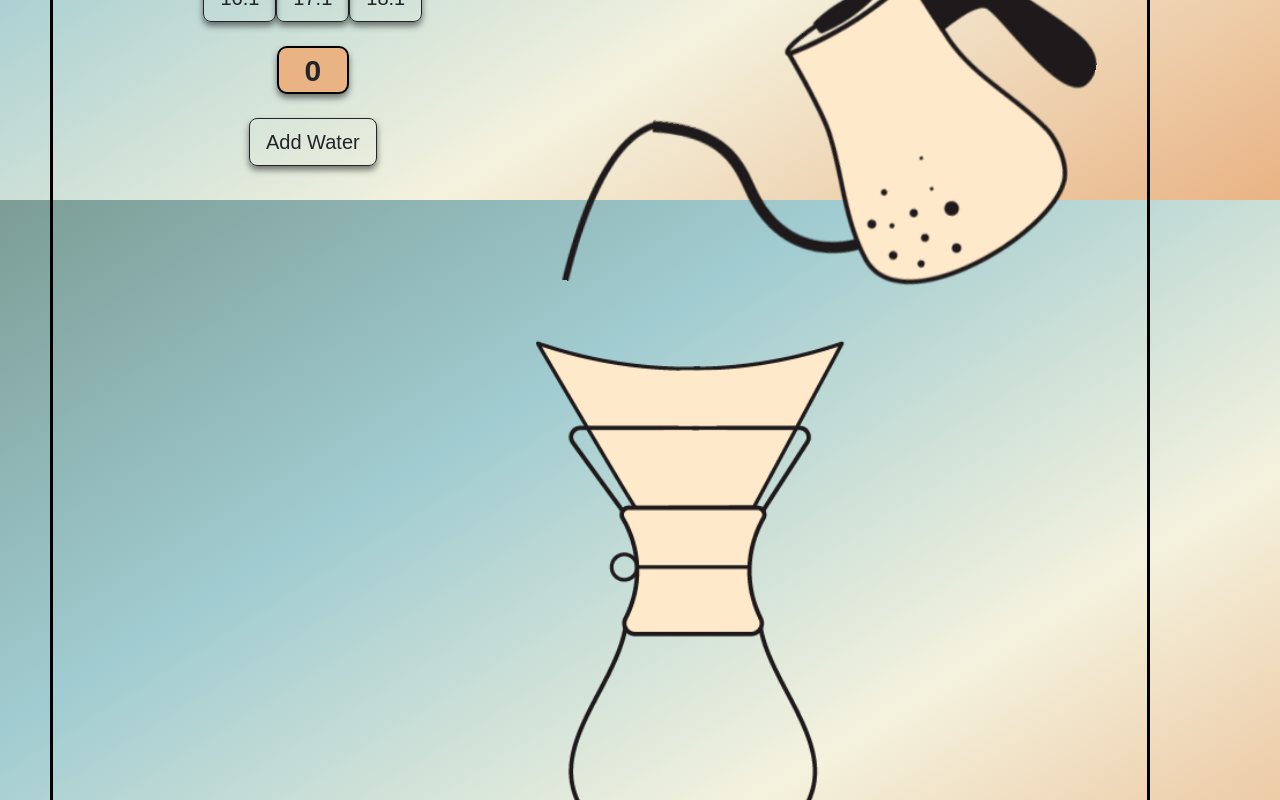
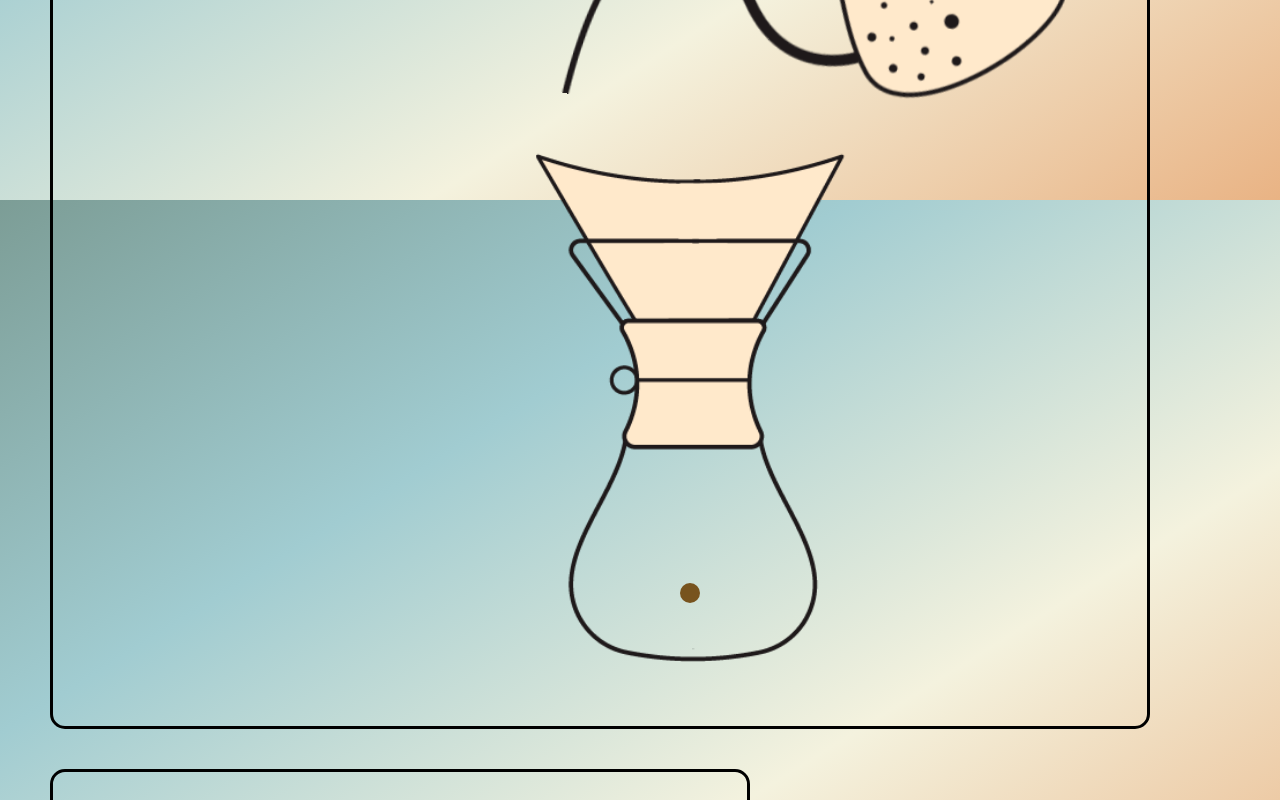
Before and after one commit to ekmagiccat/capstone, a React (Create React App) app: page / in a window 1280 px wide. Shown: the part 600-1400 px from the top of the page. Built offline with nearby package versions, Linux system fonts and the light colour scheme.

Commit message:
update circle overlay

```diff
--- a/src/components/App.tsx
+++ b/src/components/App.tsx
@@ -13,7 +13,6 @@ const App = () => {
 
   return (
     <div className="app">
-      <Modal />
       <Header />
       <GamePlay />
       <Instructions />
--- a/src/components/GamePlay.tsx
+++ b/src/components/GamePlay.tsx
@@ -98,8 +98,10 @@ const GamePlay = () => {
             >
               <img src={waterPour} alt="kettle pouring water" id="kettle" />
             </motion.div>
-            <img src={chemex} alt="pour over coffee" id="chemex" />
-            <div className="circle circleOverlay"></div>
+            <div className="image-container">
+              <div className="circle circleOverlay"></div>
+              <img src={chemex} alt="pour over coffee" id="chemex" />
+            </div>
             <br />
           </div>
         </div>
--- a/src/components/PourOver.tsx
+++ b/src/components/PourOver.tsx
@@ -1,6 +1,5 @@
 import React from "react";
 import { useState } from "react";
-import { motion } from "framer-motion";
 import chemex from "../images/chemex.png";
 
 const PourOver = () => {
--- a/src/index.css
+++ b/src/index.css
@@ -60,21 +60,19 @@ button:focus {
   justify-content: baseline;
 }
 
-.circle {
-  height: 60px;
-  width: 60px;
+.image-container {
+  position: relative;
+  width: 300px;
+}
+
+.circleOverlay {
+  position: absolute;
+  width: 20px;
+  height: 20px;
   background-color: #6a3c00dc;
   border-radius: 50%;
-  position: absolute;
-}
-
-.circlOverlay {
-  position: absolute;
-  top: 80px;
-  right: 15px;
-  font-weight: bold;
-  text-align: right;
-  font-size: 30px;
+  top: 450px;
+  left: 145px;
 }
 
 .header {
```
